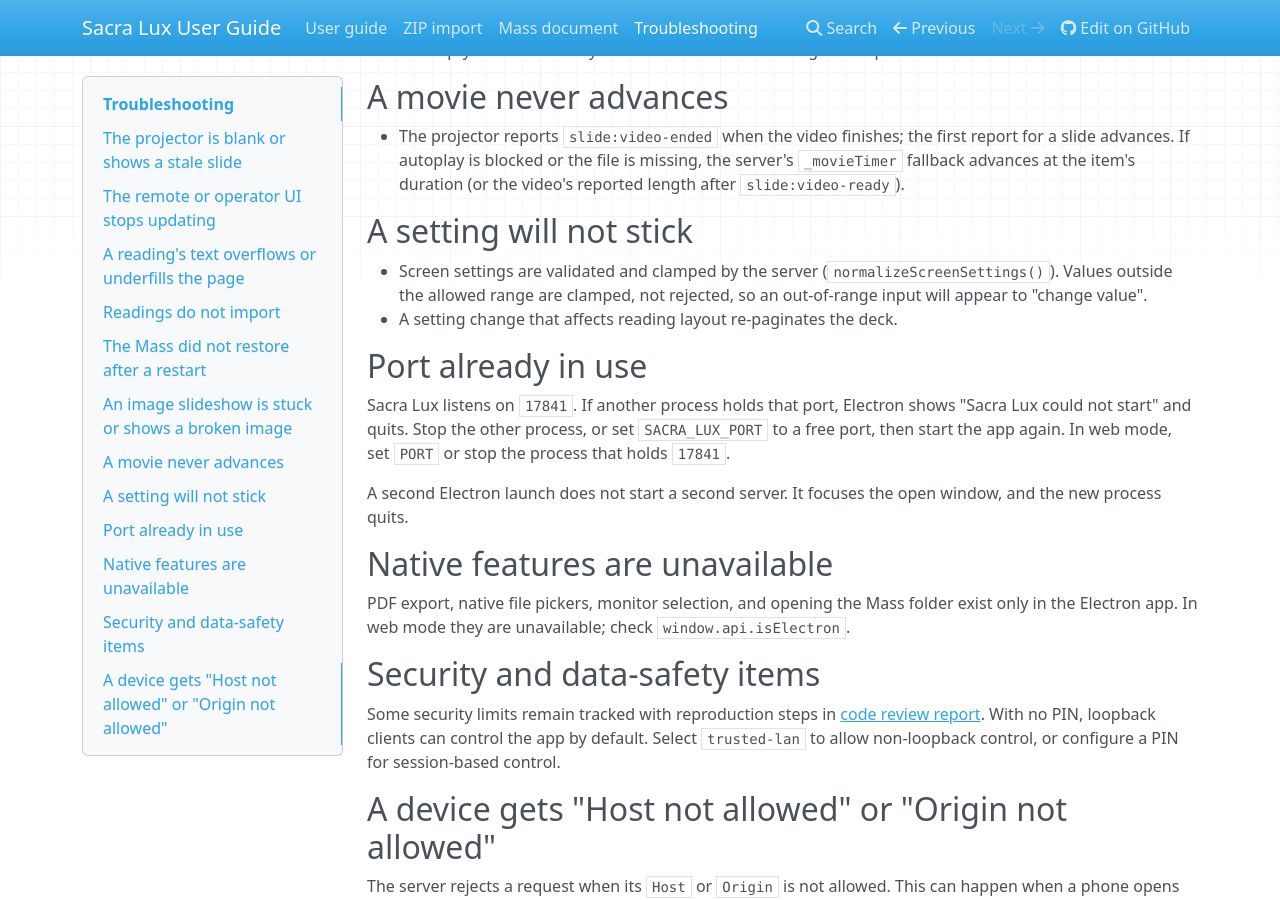
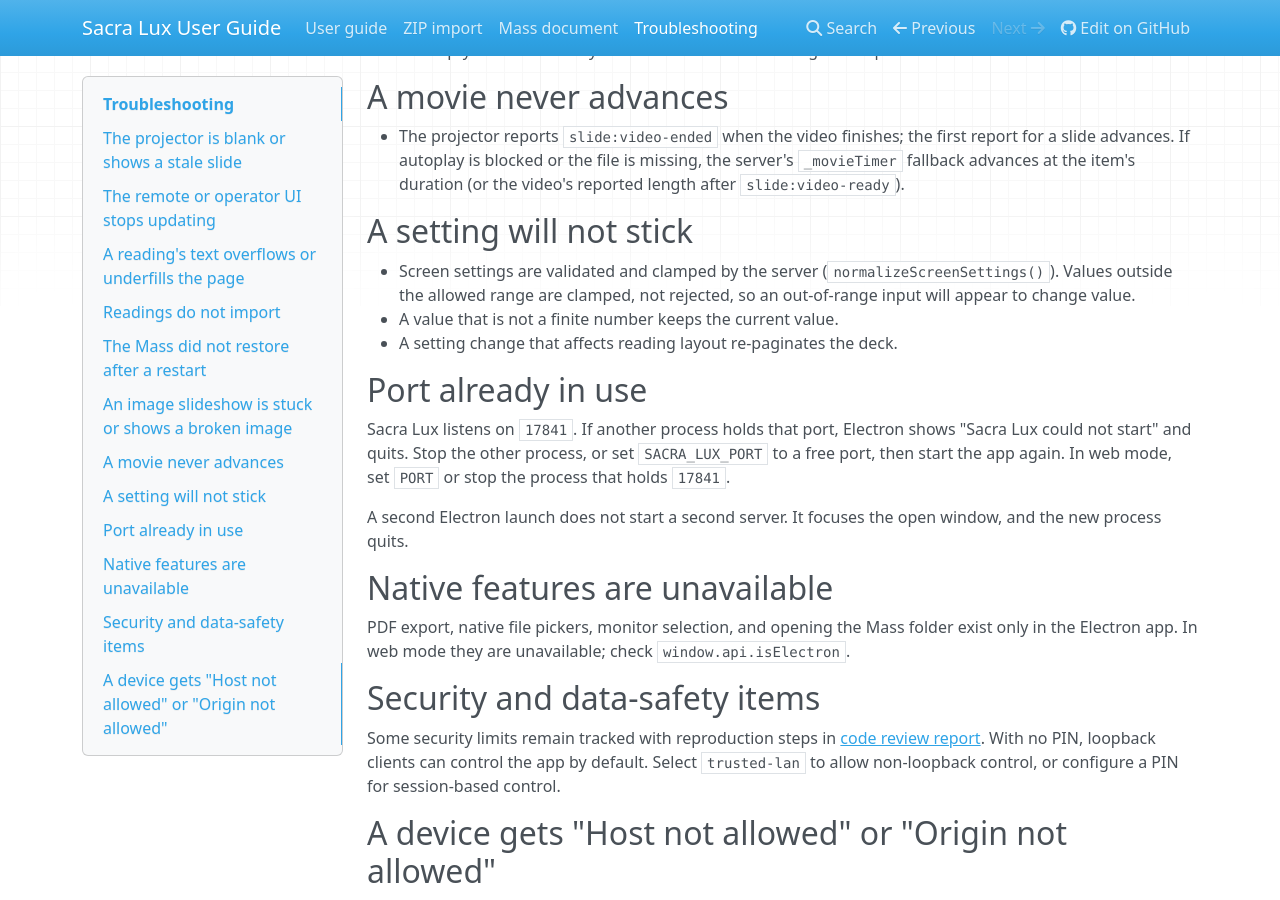
Before and after one commit to Saint-Therese-Of-Lisieux-Parish/sacra_lux, an MkDocs documentation site: the page built from docs/troubleshooting.md, in a window 1280 px wide and 900 px high, scrolled down 1239 px. Built offline with MkDocs 1.6.1, drawn with Linux system fonts in a browser that asks for light colours; nearby versions of some CDN libraries.

Commit message:
docs(runbook): keep the current value for a non-numeric setting
Why: finiteOr() returns the current value when a screen setting is not a finite number. The troubleshooting page said only that out-of-range values are clamped.

What: The setting section states that a non-numeric value keeps the current value.

Files:
- modified: docs/troubleshooting.md

Verified against: sacra-lux/src/server.js:893-897 (finiteOr)

Refs #483

```diff
--- a/docs/troubleshooting.md
+++ b/docs/troubleshooting.md
@@ -71,7 +71,8 @@
 
 - Screen settings are validated and clamped by the server
   (`normalizeScreenSettings()`). Values outside the allowed range are clamped,
-  not rejected, so an out-of-range input will appear to "change value".
+  not rejected, so an out-of-range input will appear to change value.
+- A value that is not a finite number keeps the current value.
 - A setting change that affects reading layout re-paginates the deck.
 
 ## Port already in use
```
